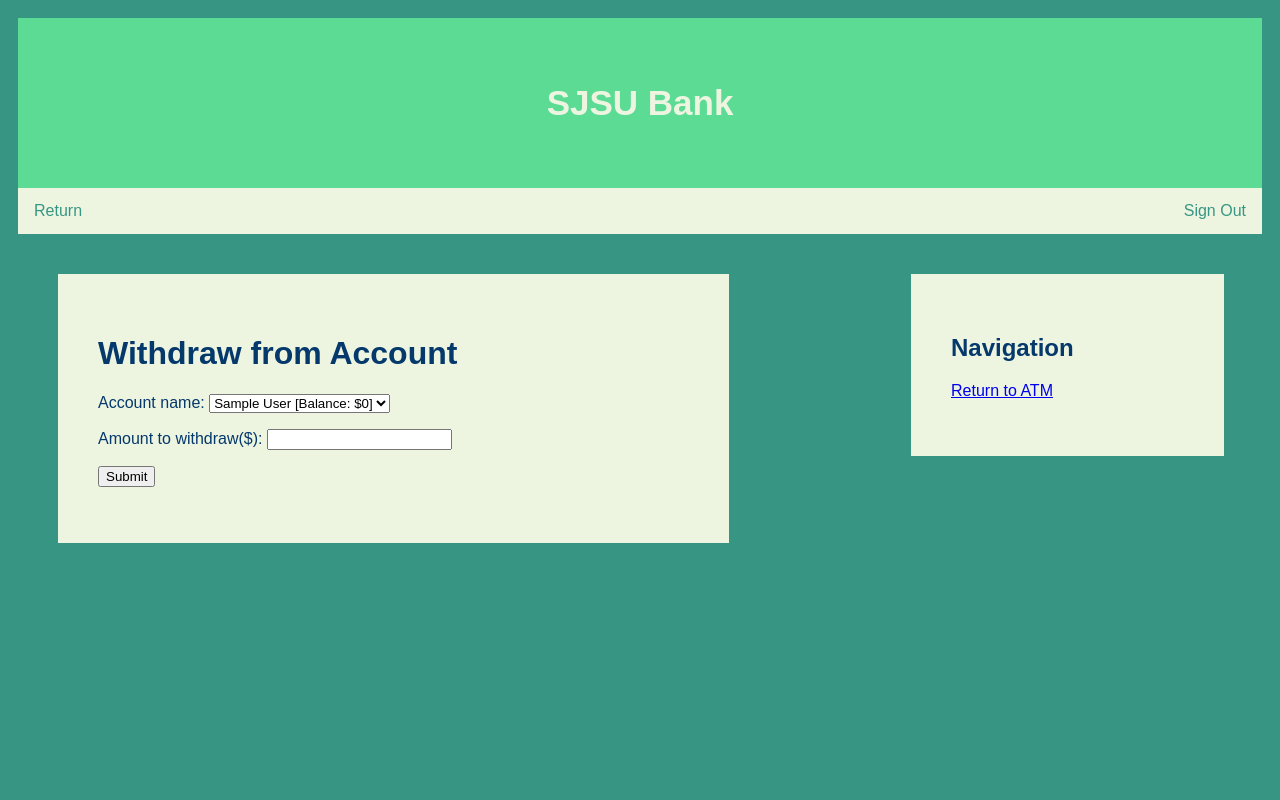
After one commit to sabrinalugoa21/CMPE131PROJECT, a PHP site: page /withdraw2.php in a window 1280 px wide. The commit adds this page. Run offline with PHP 8.4, Linux system fonts and the light colour scheme; the visitor is signed in with stand-in values (Sample User, id 1).

Commit message:
Add files via upload
added withdraw2 (different version of withdraw, we will see which version works) and NOTE: changed the link on atm to link to this

```diff
--- a/atm.php
+++ b/atm.php
@@ -28,7 +28,7 @@
 <div class="topnav">
        <a class="active" href="homepage.php">Home</a>
        <a href="deposit.php">Deposit</a>
-       <a href="withdraw.php">Withdraw</a>
+       <a href="withdraw2.php">Withdraw</a>
 </div>
 <br>
 <div class="">
--- /dev/null
+++ b/withdraw2.php
@@ -0,0 +1,96 @@
+<?php
+  session_start();
+  //connnect to localhost
+  $conn = mysqli_connect("localhost","root","","userbank");
+  //echo "connected! <br>"; //commented out so user does not see this
+  //check connection
+  if(!$conn){
+      die("Connection failed" . mysqli_connect_error());
+  }
+/*ACCOUNT SELECTION MENU*/
+    $userID = $_SESSION['userID'];
+//$userID =167053; //was using this line for testing (to avoid having to log in)
+$message = "";
+
+$form = "SELECT * FROM accounts WHERE userID='$userID'";
+$formresult = mysqli_query($conn, $form);
+/*ACCOUNT SELECTION MENU END*/
+
+if(isset($_POST['SubmitButton'])){ //check if form was submitted
+        $amount = $_POST['amount']; //get input text
+        $account = $_POST['account'];
+
+
+        $sql = "SELECT acctNum, balance FROM accounts WHERE userID='$userID' AND acctName = '$account' ";
+        $result = $conn->query($sql);
+            $row = mysqli_fetch_assoc($result);
+
+            $acctNum = $row["acctNum"];
+            $balance = $row["balance"];
+
+            $newbalance = $balance - $amount;
+
+            $sql2 = "UPDATE accounts SET balance='$newbalance' WHERE userID='$userID'AND acctName = '$account'" ;
+
+                  if ($conn->query($sql2) === TRUE) {
+                     //echo "Record updated successfully"; //commented out so user does not see this
+                 } else {
+                     echo "Error updating record: " . $conn->error;
+                 }
+
+        //$finalbalance = $row["balance"];
+        $message = "<p>Success! You withdrew $$amount from $account.</p> <p>Your new balance is $$newbalance.";
+        }
+
+    mysqli_close($conn);
+
+?>
+<html>
+  <head> <!This is the title of the webpage>
+    <meta charset="utf-8">
+    <title>Withdraw</title>
+    <link rel="stylesheet" href="deposit.css">
+  </head>
+
+  <body>  <!This is the title page>
+      <div class = "row">
+          <div id = "grad1", class = "header"><h1>
+           <p class = "custom1">SJSU Bank</p>
+         </h1></div>
+          <div id = ""
+      		<div class="topnav">
+      			<a href="" style="float: right;"> Sign Out</a>
+      			<a href="userpage2.php" style="float: left;"> Return</a>
+      				</div>
+      			</div>
+
+                        <div class = "rightcolumn">
+                             <div class= "account">
+                                    <h2> Navigation </h2>
+                                    <p><a href="test_userpage.php">Return to ATM</a></p>
+                             </div>
+                       </div>
+
+            <div class = "leftcolumn">
+                  <div class = "column">
+                        <h1>Withdraw from Account</h1>
+                        <form action="" method="post">
+                              <p> Account name: <select id="account" name="account">
+                              <?php
+                                    /*ACCOUNT SELECTION MENU CONT.*/
+                                        while($row1 = $formresult->fetch_assoc()):;?>
+                                        <option value="<?php echo $row1["acctName"];?>"><?php echo $row1["acctName"];?>  [Balance: $<?php echo $row1["balance"];?>]</option>
+                                  <?php endwhile;
+                                  /*ACCOUNT SELECTION END*/
+                                  ?>
+                                </select></p>
+                        <p>Amount to withdraw($): <input type="text" name = "amount"> </p>
+                        <input type="submit" name = "SubmitButton">
+                      </form>
+
+                        <?php echo $message; ?>
+                       </div>
+                  </div>
+
+  </body>
+</html>
```
